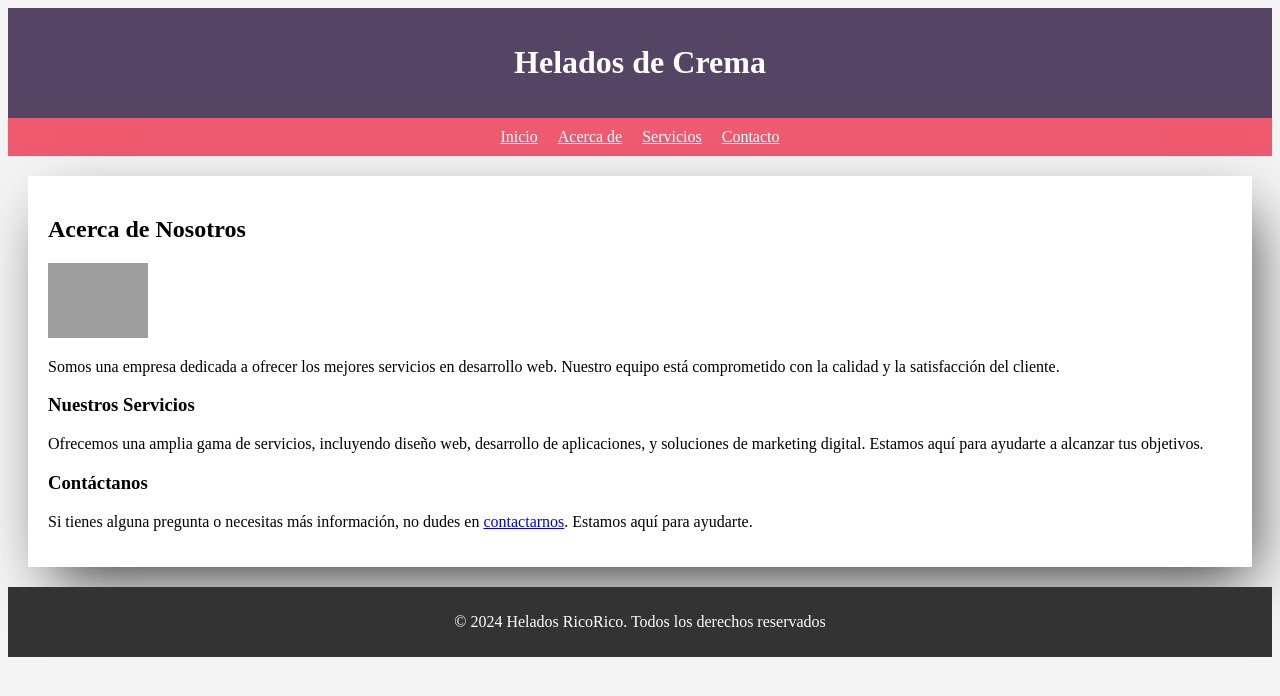
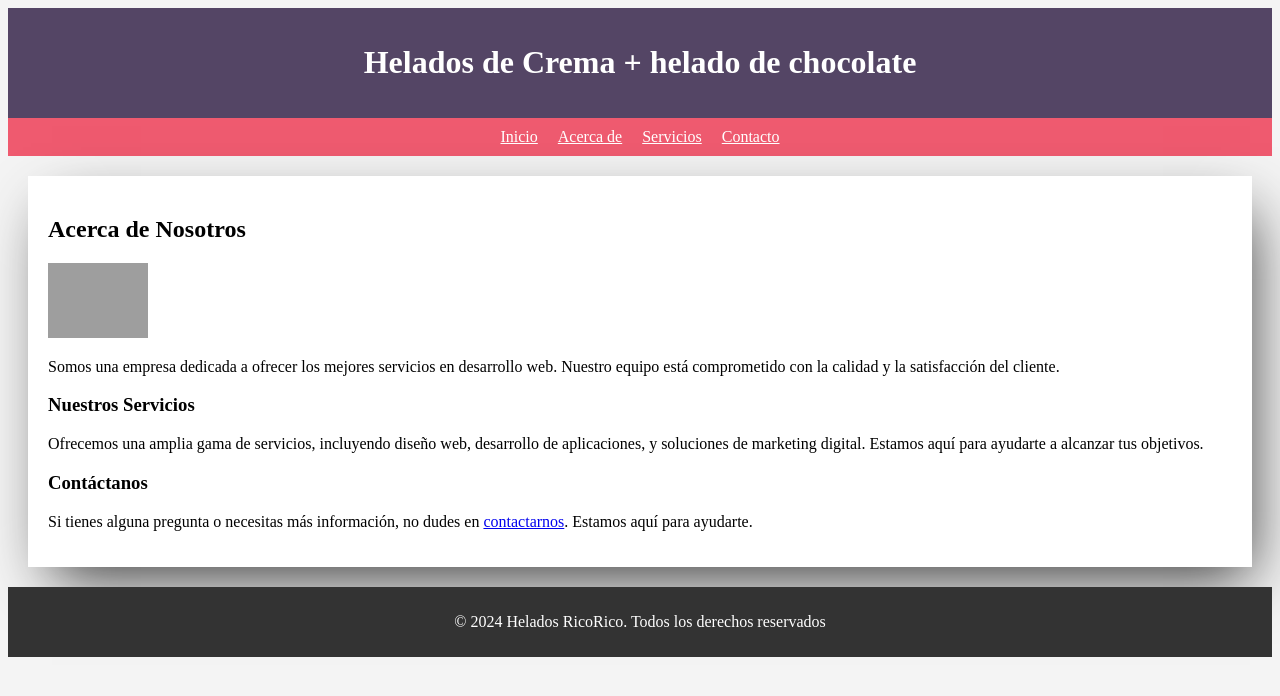
Before and after one commit to marianavasquez94/helados-crema, a plain HTML site: page index.html in a window 1280 px wide. Drawn offline with Linux system fonts and the light colour scheme; grey boxes are pictures that could not be loaded.

Commit message:
se actualizo el titulo

```diff
--- a/index.html
+++ b/index.html
@@ -45,7 +45,7 @@
     <body>
         <!-- esta linea es para el usuario-->
         <header>
-            <h1>Helados de Crema</h1>
+            <h1>Helados de Crema + helado de chocolate</h1>
         </header>
         <nav>
             <a href="Inicio">Inicio</a>
```
